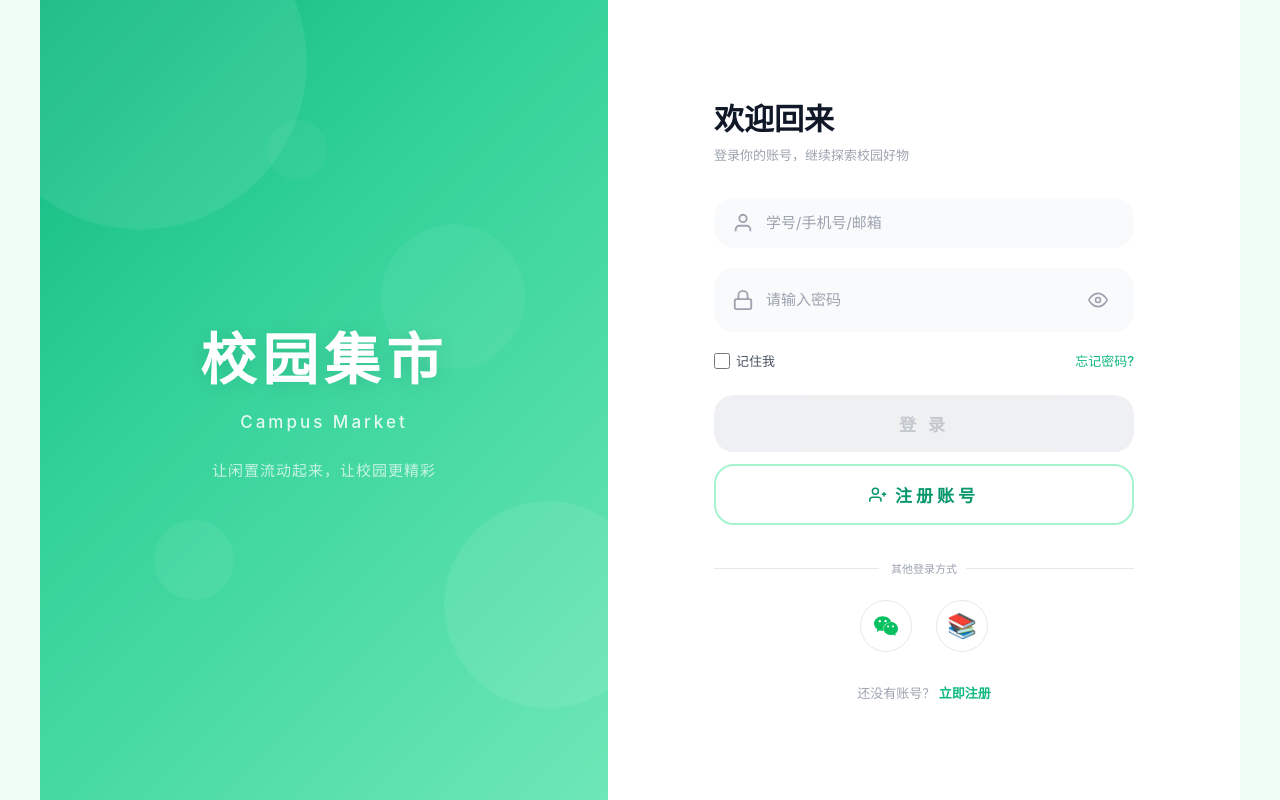
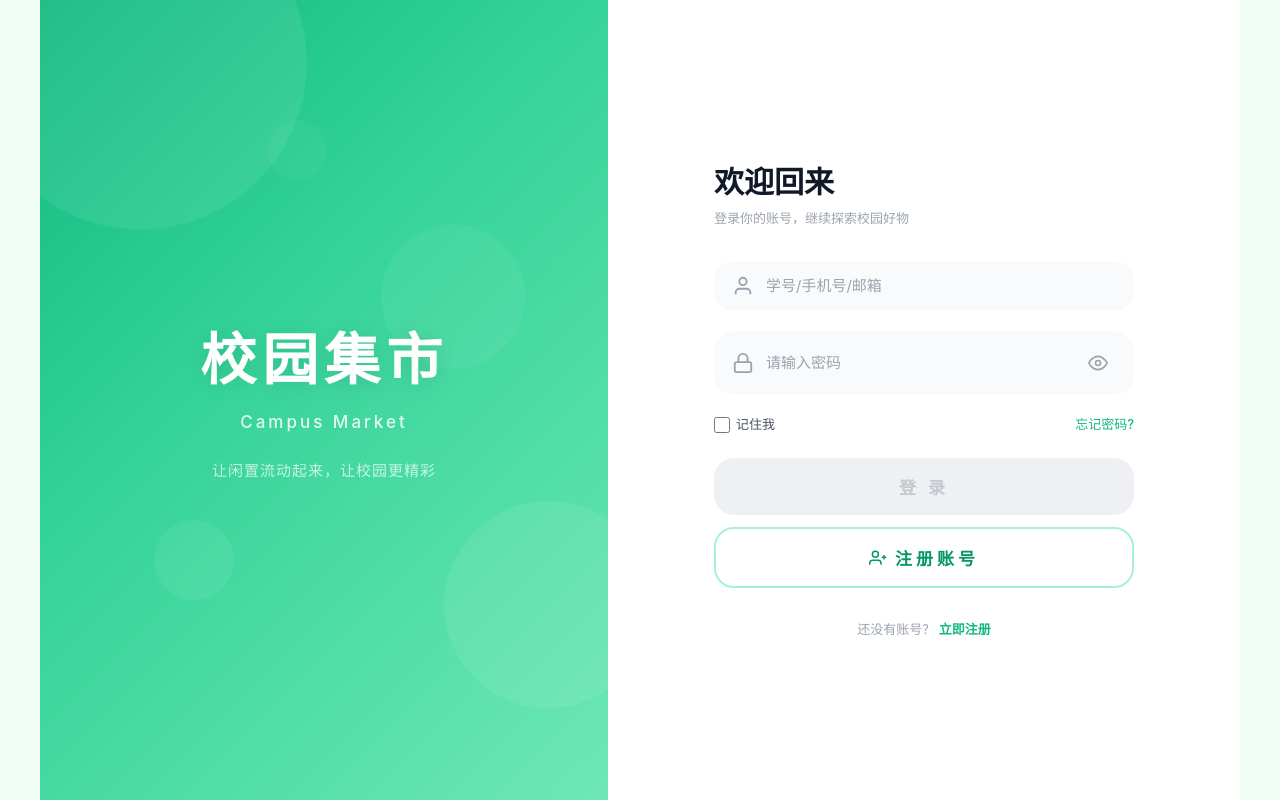
Before and after one commit to TeaTel/EasyCampus, a Vue app in the folder frontend/: page /login in a window 1280 px wide. Built offline with nearby package versions, Linux system fonts and the light colour scheme; no server answers.

Commit message:
refactor: 移除登录页面'其他登录方式'模块

```diff
--- a/frontend/src/views/Login.vue
+++ b/frontend/src/views/Login.vue
@@ -102,20 +102,6 @@
           注册账号
         </button>
 
-        <div class="divider">
-          <span>其他登录方式</span>
-        </div>
-
-        <div class="social-login">
-          <button type="button" class="social-btn wechat" title="微信登录" @click="handleWechatLogin">
-            <svg viewBox="0 0 24 24" fill="#07C160" width="24" height="24">
-              <path d="M8.691 2.188C3.891 2.188 0 5.476 0 9.53c0 2.212 1.17 4.203 3.002 5.55a.59.59 0 01.213.665l-.39 1.48c-.019.07-.048.141-.048.213 0 .163.13.295.29.295a.326.326 0 00.167-.054l1.903-1.114a.864.864 0 01.717-.098 10.16 10.16 0 002.837.403c.276 0 .543-.027.811-.05-.857-2.578.157-4.972 1.932-6.446 1.703-1.415 3.882-1.98 5.853-1.838-.576-3.583-4.196-6.348-8.596-6.348zM5.785 5.991c.642 0 1.162.529 1.162 1.18a1.17 1.17 0 01-1.162 1.178A1.17 1.17 0 014.623 7.17c0-.651.52-1.18 1.162-1.18zm5.813 0c.642 0 1.162.529 1.162 1.18a1.17 1.17 0 01-1.162 1.178 1.17 1.17 0 01-1.162-1.178c0-.651.52-1.18 1.162-1.18zm5.34 2.867c-1.797-.052-3.746.512-5.28 1.786-1.72 1.428-2.687 3.72-1.78 6.22.942 2.453 3.666 4.229 6.884 4.229.826 0 1.622-.12 2.361-.336a.722.722 0 01.598.082l1.584.926a.272.272 0 00.14.045c.134 0 .24-.111.24-.247 0-.06-.023-.118-.038-.177l-.327-1.233a.582.582 0 01.176-.554C23.438 18.142 24 16.494 24 14.694c0-3.442-3.155-6.282-7.062-6.836zm-2.821 2.571c.535 0 .969.44.969.982a.976.976 0 01-.969.983.976.976 0 01-.969-.983c0-.542.434-.982.97-.982zm4.844 0c.535 0 .969.44.969.982a.976.976 0 01-.969.983.976.976 0 01-.969-.983c0-.542.434-.982.969-.982z"/>
-            </svg>
-          </button>
-          <button type="button" class="social-btn student" title="校园认证" @click="handleCampusAuth">
-            <span>📚</span>
-          </button>
-        </div>
       </form>
 
       <p class="register-link">
@@ -131,12 +117,10 @@ import { ref, computed } from 'vue'
 import { useRouter, useRoute } from 'vue-router'
 import { useAuthStore } from '../store/auth'
 import { userApi } from '../services/api'
-import { useToast } from '../use/useToast'
 
 const router = useRouter()
 const route = useRoute()
 const authStore = useAuthStore()
-const toast = useToast()
 
 const form = ref({
   username: '',
@@ -160,14 +144,6 @@ const isFormValid = computed(() => {
 function goRegister() {
   if (loading.value) return
   router.push('/register')
-}
-
-function handleWechatLogin() {
-  toast.showToast('微信登录即将上线，敬请期待', 'info')
-}
-
-function handleCampusAuth() {
-  toast.showToast('校园认证功能开发中', 'info')
 }
 
 async function handleLogin() {
@@ -558,66 +534,6 @@ async function handleLogin() {
   text-align: center;
 }
 
-.divider {
-  position: relative;
-  margin: var(--space-8) 0 var(--space-5);
-  text-align: center;
-}
-
-.divider::before,
-.divider::after {
-  content: '';
-  position: absolute;
-  top: 50%;
-  width: 40%;
-  height: 1px;
-  background-color: var(--color-border-light);
-}
-
-.divider::before { left: 0; }
-.divider::after { right: 0; }
-
-.divider span {
-  position: relative;
-  padding: 0 var(--space-3);
-  background-color: var(--color-bg-primary);
-  font-size: var(--text-xs);
-  color: var(--color-text-tertiary);
-}
-
-.social-login {
-  display: flex;
-  justify-content: center;
-  gap: var(--space-6);
-}
-
-.social-btn {
-  width: 52px;
-  height: 52px;
-  border-radius: var(--radius-full);
-  border: 1px solid var(--color-border-light);
-  display: flex;
-  align-items: center;
-  justify-content: center;
-  cursor: pointer;
-  transition: all var(--duration-normal) var(--ease-out);
-  background-color: var(--color-bg-primary);
-}
-
-.social-btn:hover {
-  border-color: var(--color-primary-300);
-  box-shadow: var(--shadow-sm);
-  transform: translateY(-2px);
-}
-
-.social-btn:active {
-  transform: scale(0.95);
-}
-
-.social-btn span {
-  font-size: 24px;
-}
-
 .register-link {
   text-align: center;
   margin-top: var(--space-8);
```
